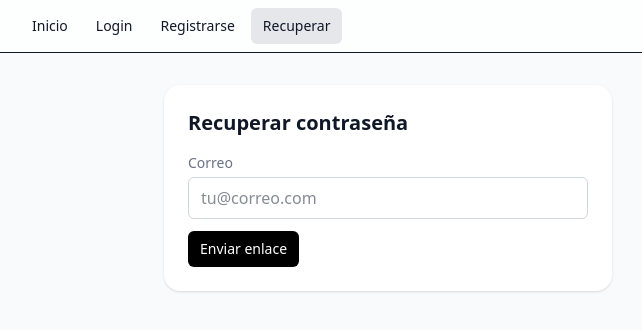
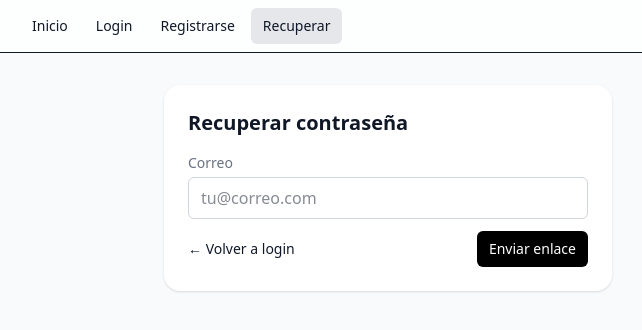
Before and after one commit to eliam-villegas/safe-tasks, a Next.js app in the folder apps/web/: page /forgot in a window 1280 px wide. Shown: the top 330 px of the page, without its empty margins (252-894 px from the left). Built offline with nearby package versions, Linux system fonts and the light colour scheme; no server answers.

Commit message:
Implementa pantalla "Olvidé mi contraseña" con estilos Pagina /forgot con UI consistente con Taailwind mas componentes. Llama a api/auth/forgot y muestra confirmacion / mensaje dev.

```diff
--- a/apps/web/app/forgot/page.tsx
+++ b/apps/web/app/forgot/page.tsx
@@ -1,8 +1,10 @@
 'use client';
-import { useState } from 'react';
+
+import Link from 'next/link';
+import { useRef, useState } from 'react';
 
 export default function ForgotPage() {
-    const [email, setEmail] = useState('');
+    const formRef = useRef<HTMLFormElement>(null);
     const [msg, setMsg] = useState('');
     const [sent, setSent] = useState(false);
     const [loading, setLoading] = useState(false);
@@ -10,19 +12,27 @@ export default function ForgotPage() {
     async function onSubmit(e: React.FormEvent) {
         e.preventDefault();
         if (loading) return;
-        setLoading(true); setMsg('');
+        setLoading(true);
+        setMsg('');
+
+        const fd = new FormData(formRef.current!);
+        const email = String(fd.get('email') ?? '').trim();
+
         try {
             const res = await fetch('/api/auth/forgot', {
                 method: 'POST',
                 headers: { 'Content-Type': 'application/json' },
-                body: JSON.stringify({ email }),
+                body: JSON.stringify({ email }), // <- clave exacta
             });
-            const data = await res.json();
+            const data = await res.json().catch(() => ({}));
+            if (!res.ok) throw new Error(data?.message ?? 'Error');
+
             setSent(true);
-            // En dev podemos mostrar el enlace de reseteo que devuelve el backend:
+
+            // En dev puedes mostrar el enlace que devuelve el backend:
             if (data?.resetLink) setMsg(`(Dev) Link: ${data.resetLink}`);
-        } catch {
-            setMsg('Error');
+        } catch (err: any) {
+            setMsg(err?.message ?? 'Error');
         } finally {
             setLoading(false);
         }
@@ -32,29 +42,44 @@ export default function ForgotPage() {
         <main className="container-page">
             <div className="card space-y-4 max-w-md mx-auto">
                 <h1 className="text-xl font-semibold">Recuperar contraseña</h1>
+
                 {sent ? (
-                    <p className="text-sm">
-                        Si el email existe, te enviamos un enlace para restablecer tu contraseña.
-                    </p>
+                    <div className="space-y-2">
+                        <p className="text-sm">
+                            Si el correo existe, te enviamos un enlace para restablecer tu contraseña.
+                            Revisa tu bandeja de entrada y/o spam.
+                        </p>
+                        {msg && <p className="text-xs text-gray-500">{msg}</p>}
+                        <div className="pt-1">
+                            <Link className="btn-secondary" href="/login">Volver a iniciar sesión</Link>
+                        </div>
+                    </div>
                 ) : (
-                    <form onSubmit={onSubmit} className="space-y-3">
+                    <form ref={formRef} onSubmit={onSubmit} className="space-y-3">
                         <label className="block">
                             <span className="muted block mb-1">Correo</span>
                             <input
                                 className="input"
                                 type="email"
-                                value={email}
-                                onChange={(e)=>setEmail(e.target.value)}
+                                name="email"              // <- importante para FormData/autocompletado
+                                autoComplete="email"
                                 placeholder="tu@correo.com"
                                 required
                             />
                         </label>
-                        <button className="btn" disabled={loading}>
-                            {loading ? 'Enviando…' : 'Enviar enlace'}
-                        </button>
+
+                        <div className="flex items-center justify-between">
+                            <Link href="/login" className="muted hover:underline">
+                                ← Volver a login
+                            </Link>
+                            <button className="btn" disabled={loading}>
+                                {loading ? 'Enviando…' : 'Enviar enlace'}
+                            </button>
+                        </div>
+
+                        {msg && <p className="text-xs text-gray-500">{msg}</p>}
                     </form>
                 )}
-                {msg && <p className="text-xs text-gray-500">{msg}</p>}
             </div>
         </main>
     );
```
